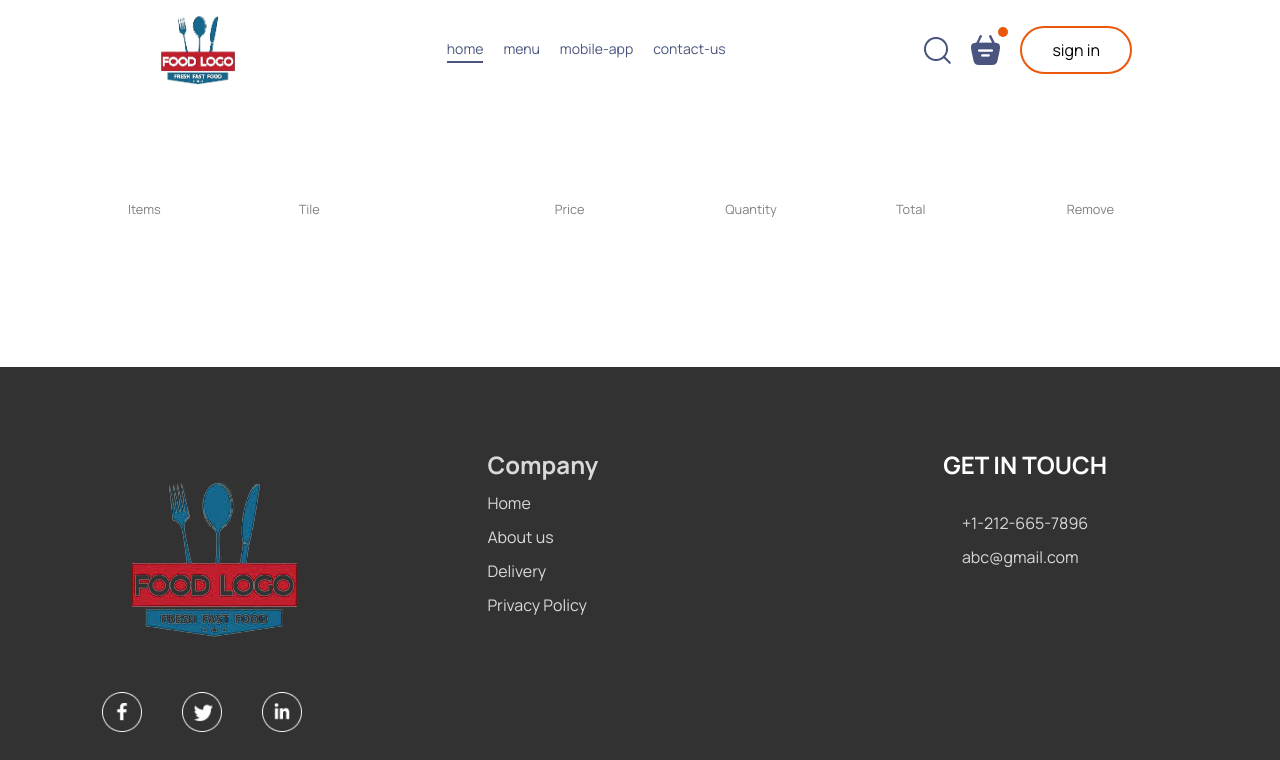
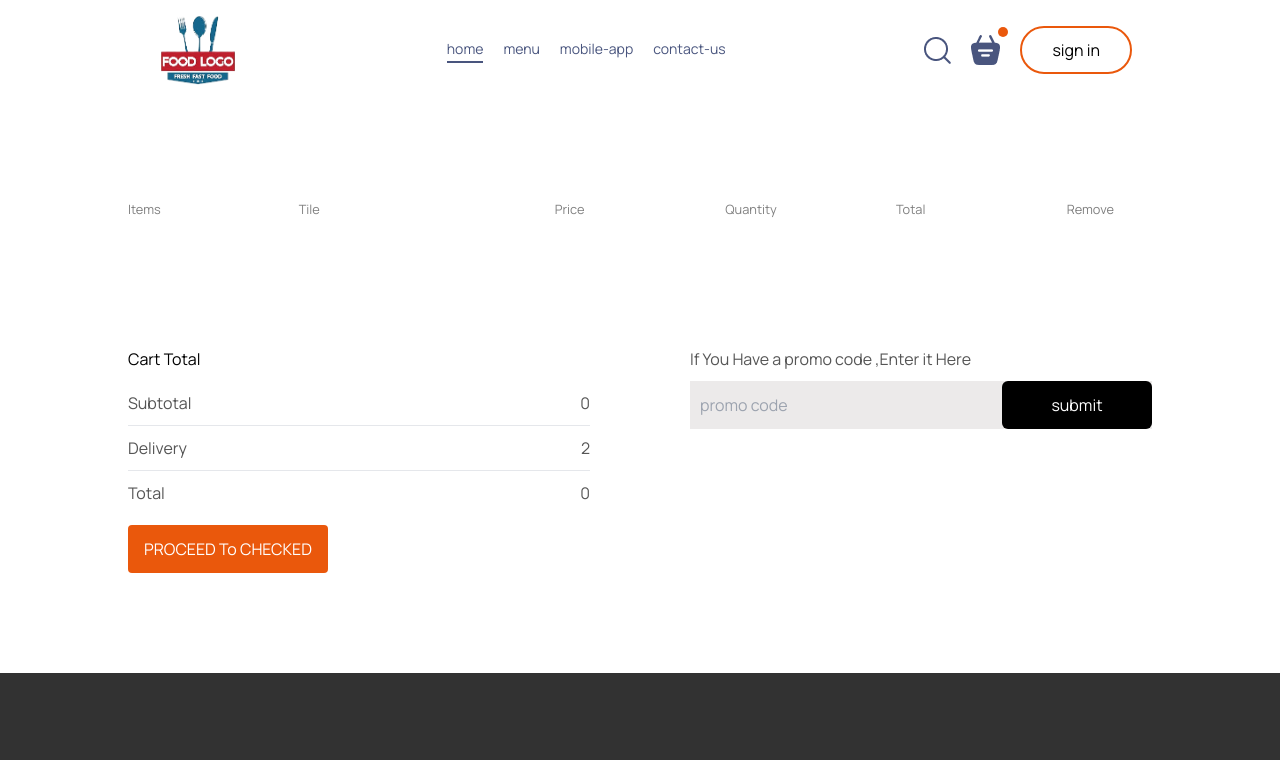
Before and after one commit to SalmanMohammed2001/Food-Deliviry-Frontend, a React app: page /cart in a window 1280 px wide. Shown: the top 760 px of the page. Built offline with nearby package versions, Linux system fonts and the light colour scheme; the HTML template or start-up script is replaced by a standard one.

Commit message:
promocode and checkout design implementation

```diff
--- a/src/App.css
+++ b/src/App.css
@@ -89,6 +89,12 @@ a{
     margin: 10px 0;
     color: black;
 }
+.cart-total-button{
+    width: max(15vw,200px);
+    padding: 12px 0;
+    border-radius: 4px;
+    cursor: pointer;
+}
 
 /*=====================================*/
 @media (max-width: 1050px) {
@@ -150,6 +156,12 @@ a{
     .navbar-menu{
         display: none;
     }
+    .cart-bottom{
+        flex-direction: column-reverse;
+    }
+    .cart-promocode{
+        justify-content: start;
+    }
 
 
 }
--- a/src/pages/Cart/Cart.tsx
+++ b/src/pages/Cart/Cart.tsx
@@ -44,6 +44,38 @@ const Cart=()=>{
 
             </div>
 
+            <div className="cart-bottom mt-[80px] flex justify-between gap-[100px]">
+                <div className="cart-total flex-1 flex flex-col gap-[20px] ">
+                    <h2>Cart Total</h2>
+                    <div>
+                        <div className="cart-total-details  flex justify-between text-[#555] " >
+                            <p>Subtotal</p>
+                            <p>{0}</p>
+                        </div>
+                        <hr className={"my-[10px]"}/>
+                        <div className="cart-total-details  flex justify-between text-[#555] " >
+                            <p>Delivery</p><p>{2}</p>
+                        </div>
+                        <hr className={"my-[10px]"}/>
+                        <div className="cart-total-details  flex justify-between text-[#555] " >
+                            <p>Total</p>
+                            <p>{0}</p>
+                        </div>
+
+                    </div>
+                    <button className={"cart-total-button border-none text-white bg-orange-600  ]"}>PROCEED To CHECKED</button>
+                </div>
+                <div className="cart-promocode  flex-1">
+                    <div>
+                        <p className={"text-[#555] "}>If You Have a promo code ,Enter it Here</p>
+                        <div className={"cart-promocode-input mt-[10px] flex justify-between items-center bg-[#eceaea]"}>
+                            <input className={"bg-transparent border-none outline-none pl-[10px] "} type="text" placeholder={"promo code"}/>
+                            <button className={"w-[10vw] w-[150px] py-[12px] px-[5px] border-none text-white bg-black rounded-md"}>submit</button>
+                        </div>
+                    </div>
+                </div>
+            </div>
+
         </div>
     )
 }
```
